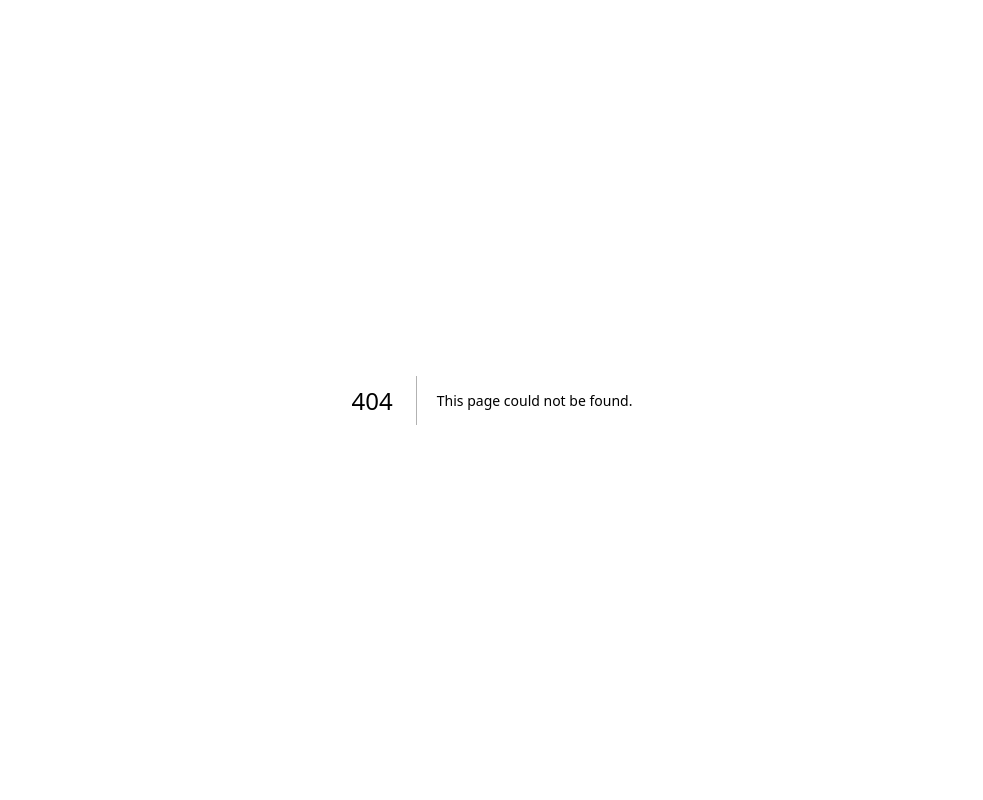
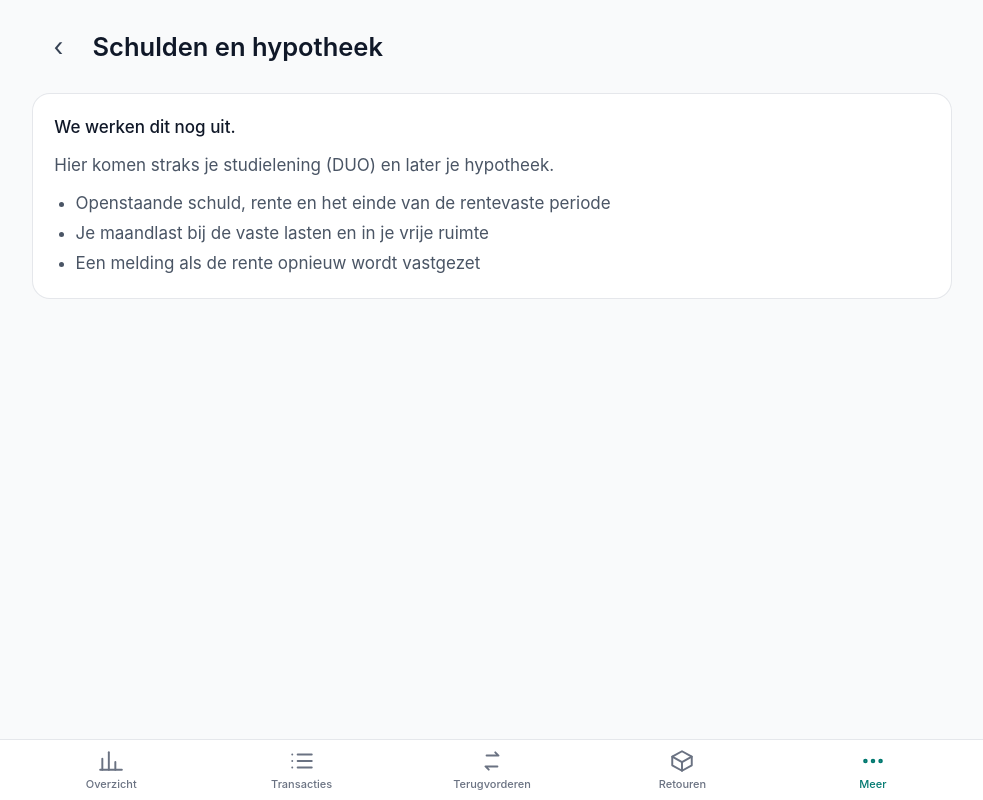
Before and after one commit to timonvanes/finance, a Next.js app: page /settings/schulden in a window 1280 px wide. Before the commit this address had no page. Shown: the whole page, without its empty margins (148-1131 px from the left). Built offline with nearby package versions, Linux system fonts and the light colour scheme.

Commit message:
Settings: placeholder for debts and mortgage

```diff
--- a/src/app/(dashboard)/settings/page.tsx
+++ b/src/app/(dashboard)/settings/page.tsx
@@ -23,6 +23,11 @@ const GROUPS: {
         href: "/settings/rapport",
         label: "Baten en lasten",
         description: "Rapport per maand, periode of jaar om af te drukken",
+      },
+      {
+        href: "/settings/schulden",
+        label: "Schulden en hypotheek",
+        description: "Studielening (DUO) en later je hypotheek, in ontwikkeling",
       },
       {
         href: "/settings/budgets",
--- /dev/null
+++ b/src/app/(dashboard)/settings/schulden/page.tsx
@@ -0,0 +1,28 @@
+import Link from "next/link";
+
+export default function SchuldenPage() {
+  return (
+    <div className="space-y-5">
+      <div className="flex items-center gap-2">
+        <Link
+          href="/settings"
+          aria-label="Terug"
+          className="flex h-12 w-12 items-center justify-center rounded-full text-2xl text-gray-700 active:bg-gray-100"
+        >
+          ‹
+        </Link>
+        <h1 className="text-2xl font-semibold text-gray-900">Schulden en hypotheek</h1>
+      </div>
+
+      <div className="space-y-3 rounded-2xl bg-white p-5 ring-1 ring-gray-200">
+        <p className="text-base font-medium text-gray-900">We werken dit nog uit.</p>
+        <p className="text-base text-gray-600">Hier komen straks je studielening (DUO) en later je hypotheek.</p>
+        <ul className="list-disc space-y-1 pl-5 text-base text-gray-600">
+          <li>Openstaande schuld, rente en het einde van de rentevaste periode</li>
+          <li>Je maandlast bij de vaste lasten en in je vrije ruimte</li>
+          <li>Een melding als de rente opnieuw wordt vastgezet</li>
+        </ul>
+      </div>
+    </div>
+  );
+}
```
